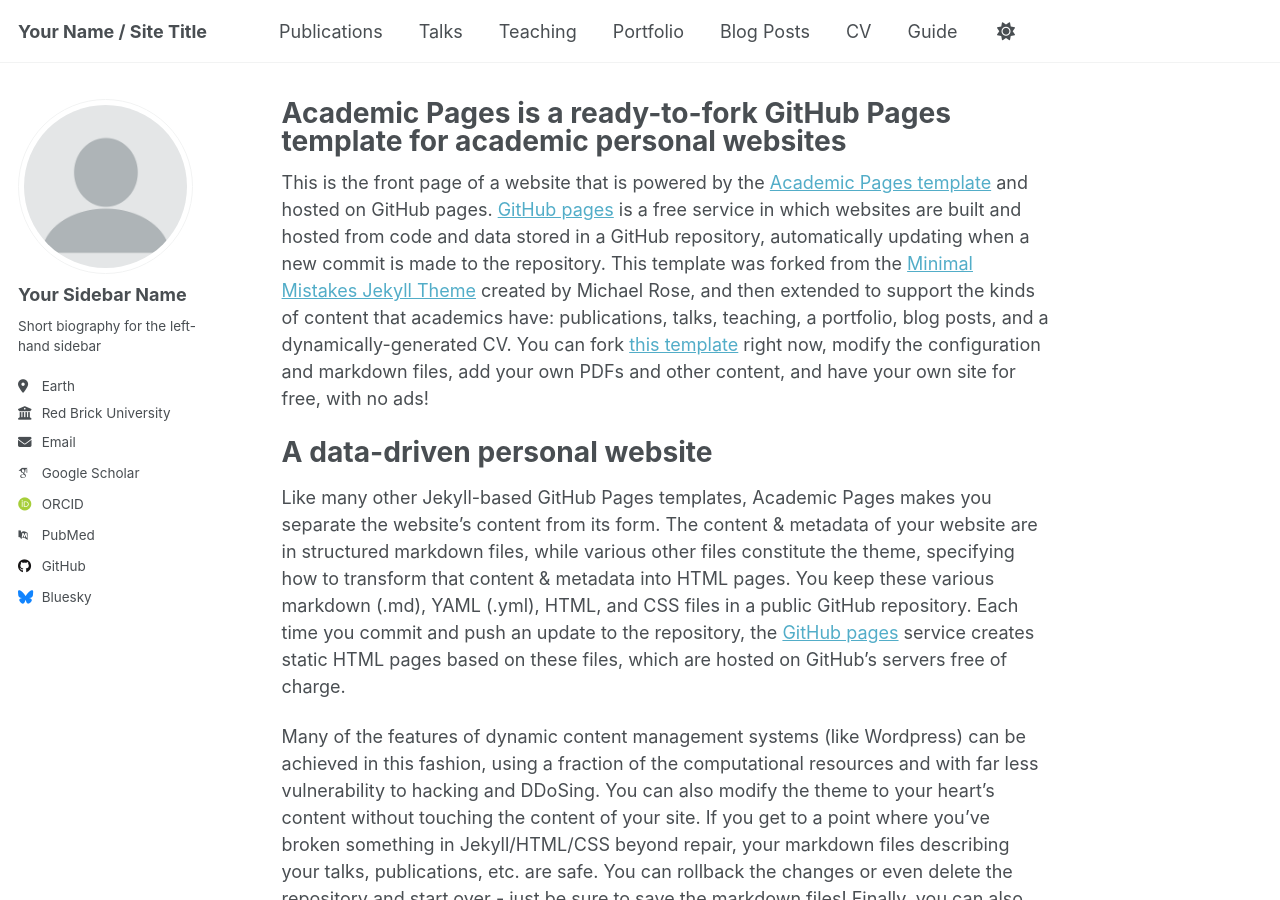
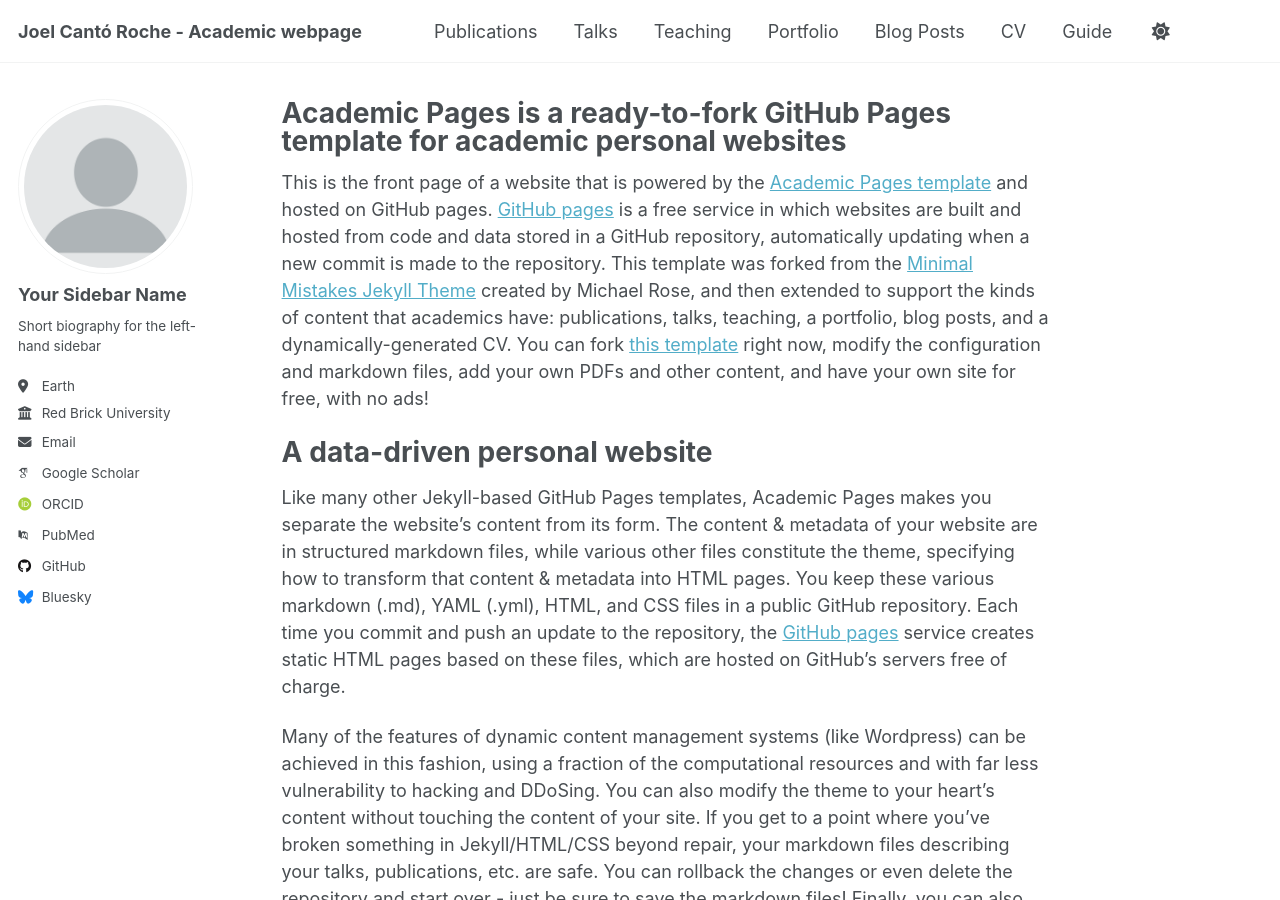
Before and after one commit to jcantoroc/jcantoroc.github.io, a Jekyll site: the page built from _pages/about.md, in a window 1280 px wide and 900 px high. Built offline with Jekyll 4.4.1, drawn with Linux system fonts in a browser that asks for light colours; some web fonts are replaced.

Commit message:
Update1 _config.yml

```diff
--- a/_config.yml
+++ b/_config.yml
@@ -9,7 +9,7 @@
 # Basic Site Settings
 locale                   : "en-US"
 site_theme               : "default"
-title                    : "Your Name / Site Title"
+title                    : "Joel Cantó Roche - Academic webpage"
 title_separator          : "-"
 name                     : &name "Your Name"
 description              : &description "personal description"
```
